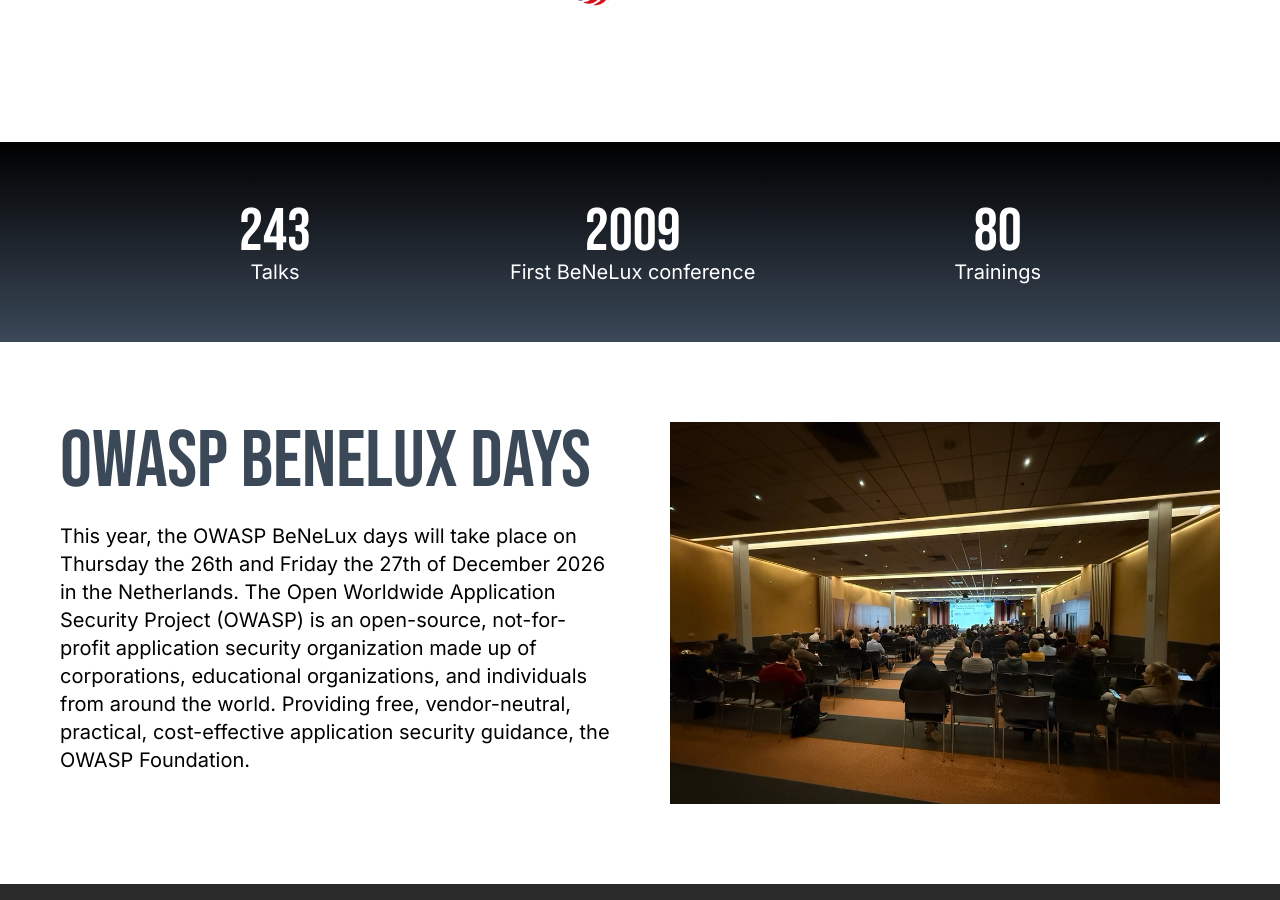
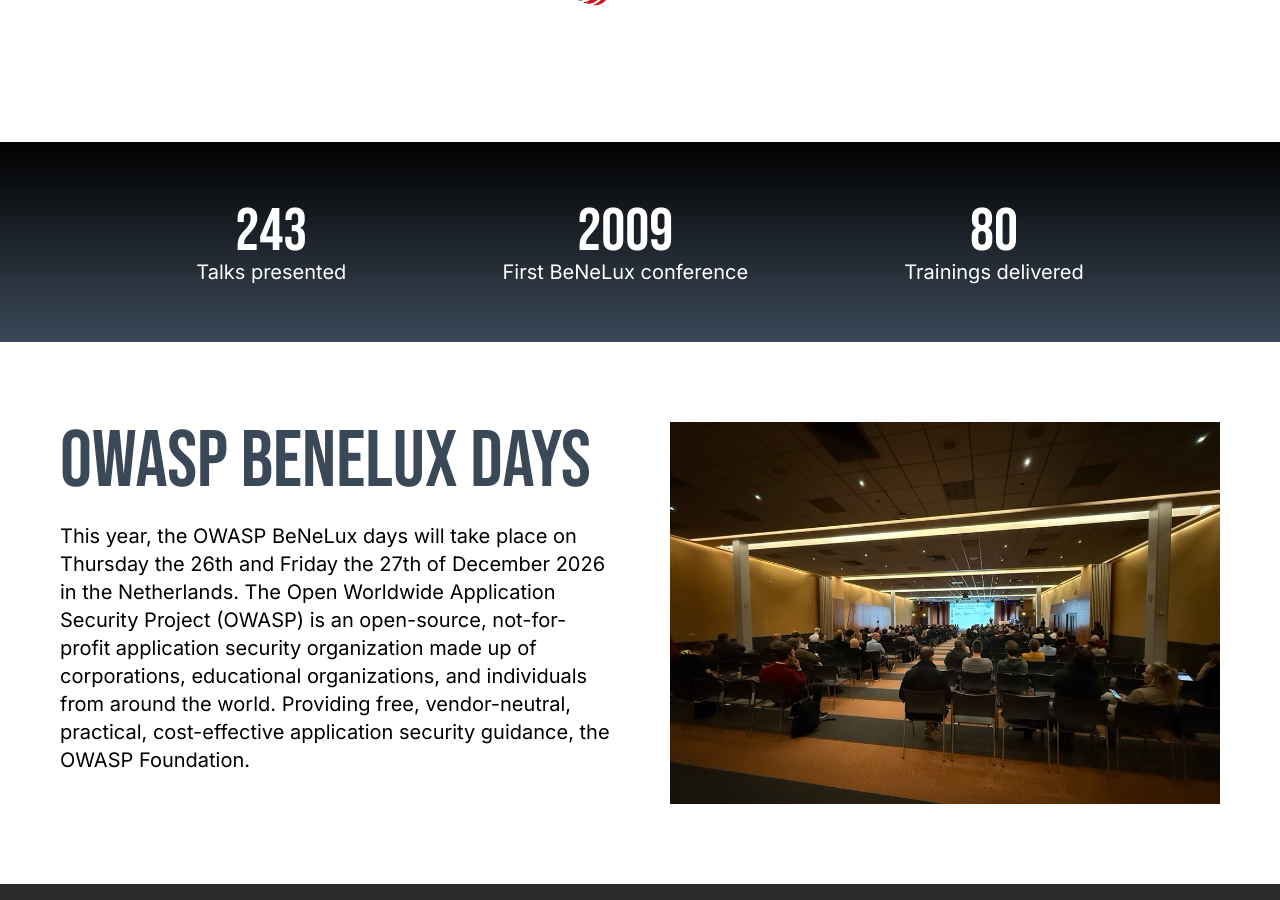
Before and after one commit to dm-17/Owasp-BeNeLux-Days-2026, a Jekyll site: the page built from index.md, in a window 1280 px wide and 900 px high, scrolled down 3068 px. Built offline with Jekyll 4.4.1, drawn with Linux system fonts in a browser that asks for light colours.

Commit message:
fix in counter labels

```diff
--- a/_includes/home_counter.html
+++ b/_includes/home_counter.html
@@ -1,7 +1,7 @@
 <div class="counter">
     <div class="count">
         <div class="head">243</div>
-        <div class="sub-head">Talks</div>
+        <div class="sub-head">Talks presented</div>
     </div>
     <div class="count">
         <div class="head">2009</div>
@@ -9,6 +9,6 @@
     </div>
     <div class="count">
         <div class="head">80</div>
-        <div class="sub-head">Trainings</div>
+        <div class="sub-head">Trainings delivered</div>
     </div>
 </div>
```
